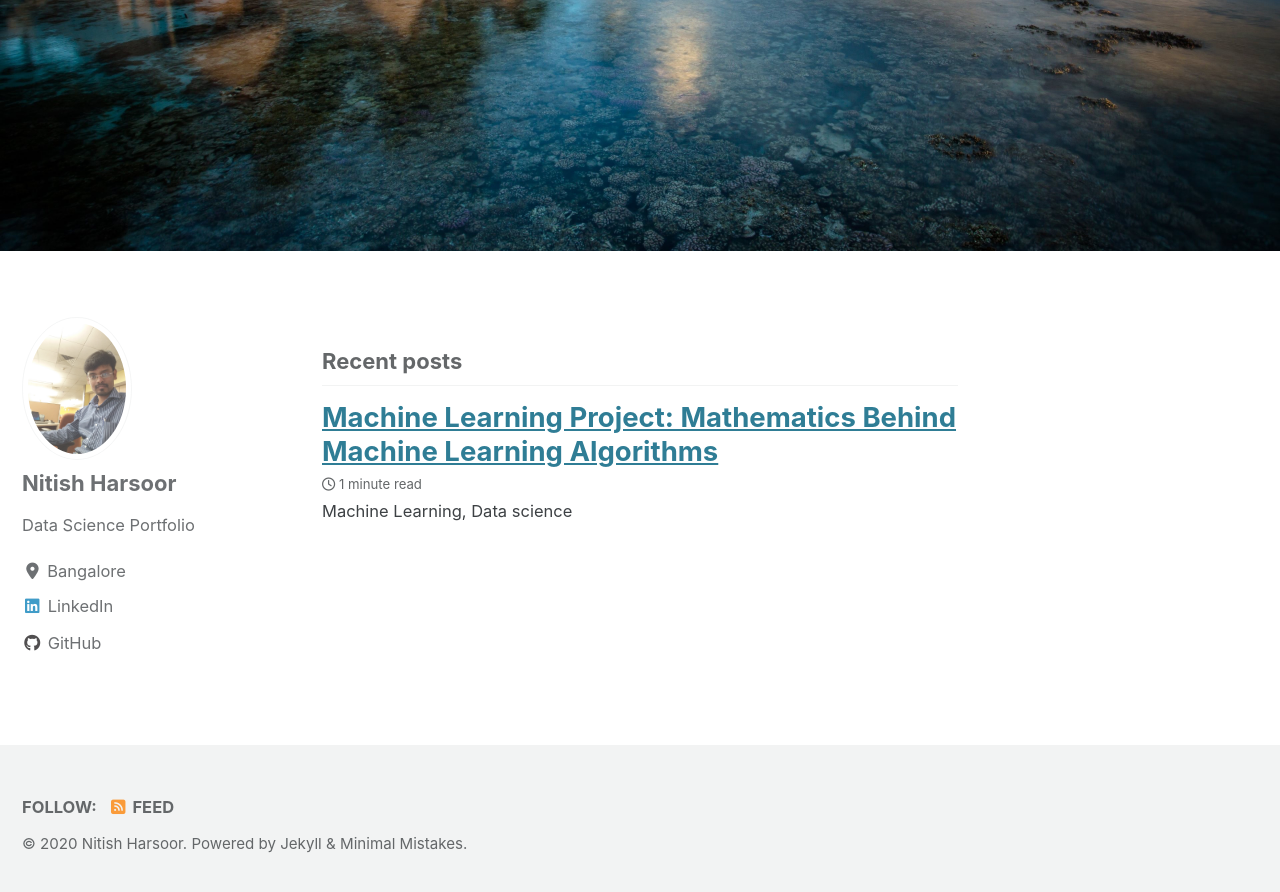
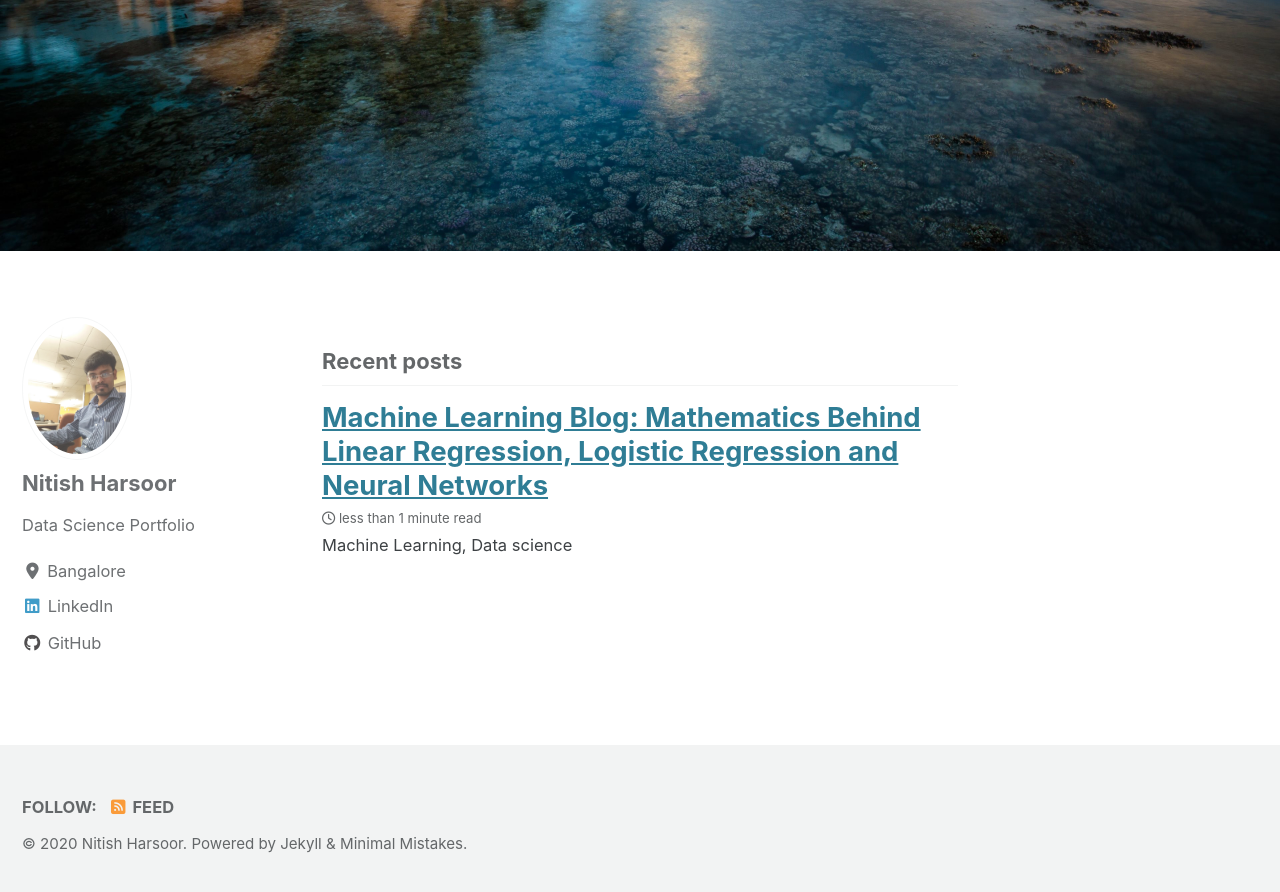
Before and after one commit to nitishkmr005/nitishkmr005.github.io, a Jekyll site: the page built from index.html, in a window 1280 px wide and 900 px high, scrolled down 558 px. Shown: the top 892 px of the window. Built offline with Jekyll 4.4.1, drawn with Linux system fonts in a browser that asks for light colours; cached includes are drawn as plain includes; nearby versions of some CDN libraries; the list of posts is cut into pages by our own code.

Commit message:
new changes

```diff
--- a/_posts/2020-06-10-Capstone.md
+++ b/_posts/2020-06-10-Capstone.md
@@ -1,13 +1,11 @@
 ---
-title: "Machine Learning Project: Mathematics Behind Machine Learning Algorithms"
+title: "Machine Learning Blog: Mathematics Behind Linear Regression, Logistic Regression and Neural Networks"
 date: 2020-06-10
 tags: [machine learning, data science, neural networks, computer vision]
 header:
    image: "/images/image.jpg"
 excerpt: "Machine Learning, Data science"
 ---
-# Mathematics Behind Linear Regression, Logistic Regression and Neural Networks (DRAFT)
-
 ## 1) Hypothesis Function, Cost Function, Gradients, Thetas/Weights for Simple Linear Regression
 
 - <ins> Hypothesis Function </ins>
```
